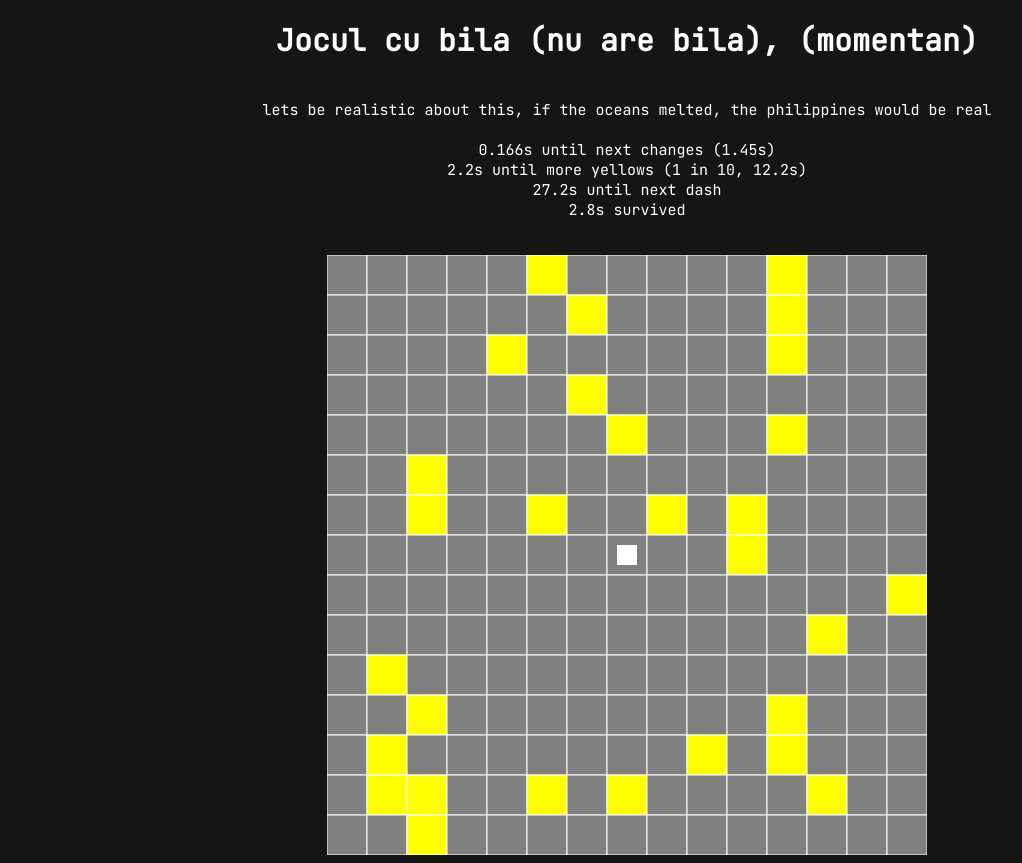
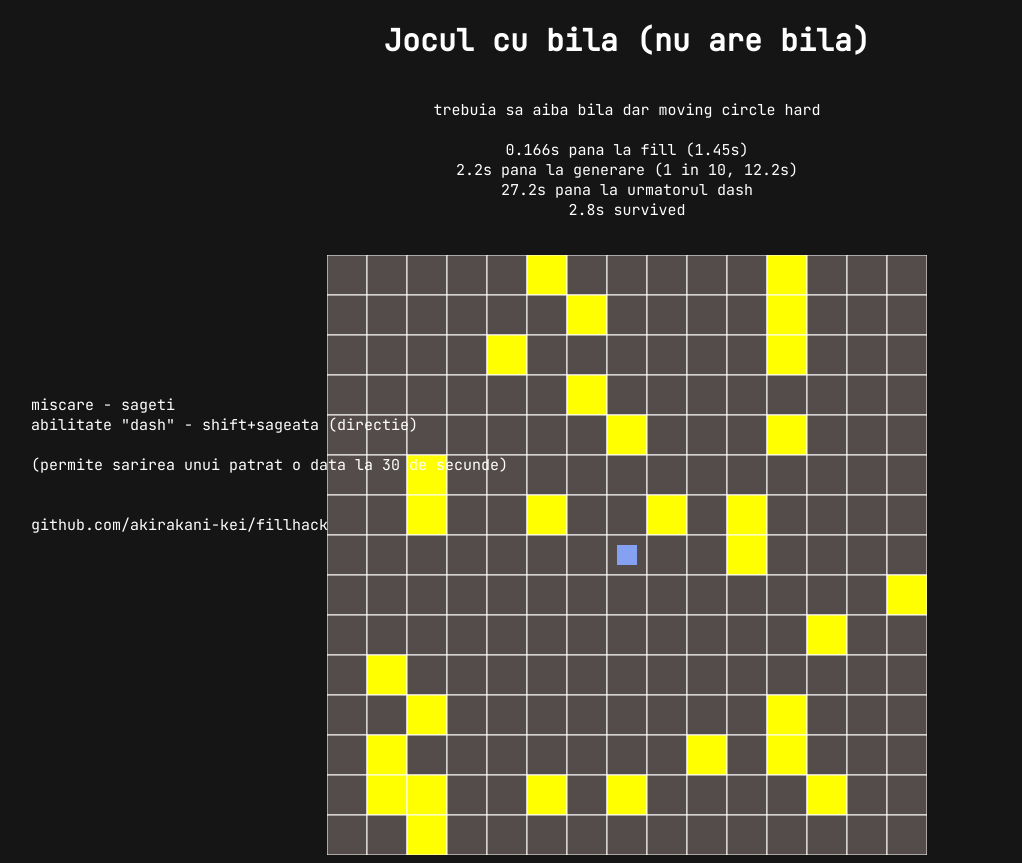
Before and after one commit to akirakani-kei/fillhack, a plain HTML site: page index.html in a window 1280 px wide. Both pictures are taken after a click on the button "play game". Shown: the whole page, without its empty margins (13-1035 px from the left). Drawn offline with Linux system fonts and the light colour scheme.

Commit message:
final commit
balls

```diff
--- a/index.html
+++ b/index.html
@@ -35,14 +35,16 @@ height: 100%;
 </style>
 
     <body bgcolor="#151515"></body>
-    <h1  style="color: #FFFFFF">Jocul cu bila (nu are bila), (momentan)</h1>
-    <p style="color: #FFFFFF"><br>lets be realistic about this, if the oceans melted, the philippines would be real<br><br>
+    <h1  style="color: #FFFFFF">Jocul cu bila (nu are bila)</h1>
+    <p style="color: #FFFFFF"><br>trebuia sa aiba bila dar moving circle hard<br><br>
         <span id="changesTimeIndicator"></span> <br>
         <span id="moreYellowsTimeIndicator"></span> <br>
         <span id="dashTime"></span> <br>
         <span id="timeSurvived"></span>
 
         <br><br></p>
+
+        <p2 style="color: #FFFFFF"><br><br><br><br><br><br><br>&nbsp &nbsp miscare  - sageti<br>&nbsp &nbsp abilitate "dash" - shift+sageata (directie)<br><br>&nbsp &nbsp (permite sarirea unui patrat o data la 30 de secunde)<br><br><br>&nbsp &nbsp github.com/akirakani-kei/fillhack</p2>
     <style>
         h1 {
   text-align: center;
@@ -50,6 +52,10 @@ height: 100%;
         p {
   text-align: center
          }
+        p2 {
+  text-align: left;
+  position: absolute;
+}
 
     </style>
 
--- a/index.js
+++ b/index.js
@@ -72,7 +72,7 @@ function forceGridReset() {
 
 //151515
 let colors = [
-    "gray",
+    "#544C4A",
     "yellow",
     "orange",
     "red",
@@ -196,17 +196,13 @@ const render = (force) => {
         lastYellowChanceChange = Date.now();
     }
 
-    // Set the size of the matrix and the size of each cell
     var matrixSize = 15;
     var cellSize = canvas.width / matrixSize;
-    // Loop through rows and columns to draw the matrix
     for (var row = 0; row < matrixSize; row++) {
       for (var col = 0; col < matrixSize; col++) {
-        // Set the fill color for each cell (white)
         // ctx.fillStyle = "#151515";
         ctx.fillStyle = colors[grid[row][col]];
         ctx.fillRect(col * cellSize, row * cellSize, cellSize, cellSize);
-        // Draw thin lines around each cell (black)
         ctx.strokeStyle = "white";
         ctx.lineWidth = 1;
         ctx.strokeRect(col * cellSize, row * cellSize, cellSize, cellSize);
@@ -231,10 +227,10 @@ const render = (force) => {
 
     ctx.font = "10px JetBrains Mono";
     ctx.fillStyle = "black";
-    changesTimeIndicator.innerHTML = `${(((lastAlgorRun + minimumTimeBeforeAlgorRun) - Date.now())/1000)}s until next changes (${minimumTimeBeforeAlgorRun/1000}s)`;
-    moreYellowsTimeIndicator.innerHTML = `${(((lastGridRandomise + 5000) - Date.now())/1000)}s until more yellows (1 in ${oneInXChanceForYellow+1}, ${((lastYellowChanceChange + 15000) - Date.now())/1000}s)`;
+    changesTimeIndicator.innerHTML = `${(((lastAlgorRun + minimumTimeBeforeAlgorRun) - Date.now())/1000)}s pana la fill (${minimumTimeBeforeAlgorRun/1000}s)`;
+    moreYellowsTimeIndicator.innerHTML = `${(((lastGridRandomise + 5000) - Date.now())/1000)}s pana la generare (1 in ${oneInXChanceForYellow+1}, ${((lastYellowChanceChange + 15000) - Date.now())/1000}s)`;
 
-    let dashTimeText = (Date.now() - lastDash) > 30000 ? `<span style="color: green">dash ready</span>` : `<span style="color: white">${(((lastDash + 30000) - Date.now())/1000)}s until next dash</span>`;
+    let dashTimeText = (Date.now() - lastDash) > 30000 ? `<span style="color: #39ff14">dash ready</span>` : `<span style="color: white">${(((lastDash + 30000) - Date.now())/1000)}s pana la urmatorul dash</span>`;
 
     dashTime.innerHTML = dashTimeText;
     timeSurvived.innerHTML = `${((Date.now() - startTime)/1000)}s survived`;
@@ -252,14 +248,15 @@ const render = (force) => {
     //     }
     // }
 
-    ctx.fillStyle = "white";
+    ctx.fillStyle = "#85A1F2";
     ctx.fillRect((x*40)+10, (y*40)+10, 20, 20);
 
     if (grid[y][x] == 4) kill = true;
     if (kill) {
         ctx.font = "50px Arial";
-        ctx.fillStyle = "red";
+        ctx.fillStyle = "white";
         ctx.fillText("you died", 220, 300);
+
         //alert(`game over you suck \n you survived for: ${(Date.now() - startTime)/1000} seconds`)
 
         document.getElementById('playButton').style.display = "";
```
